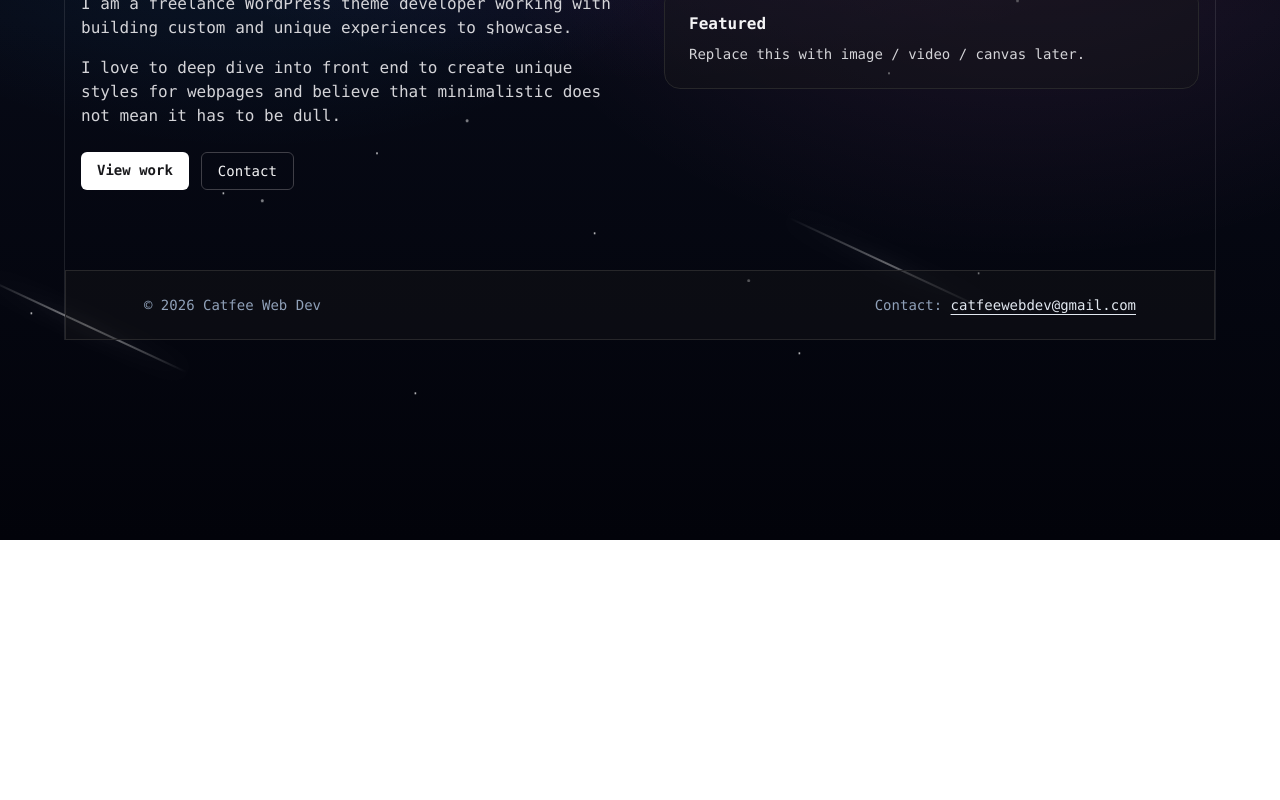
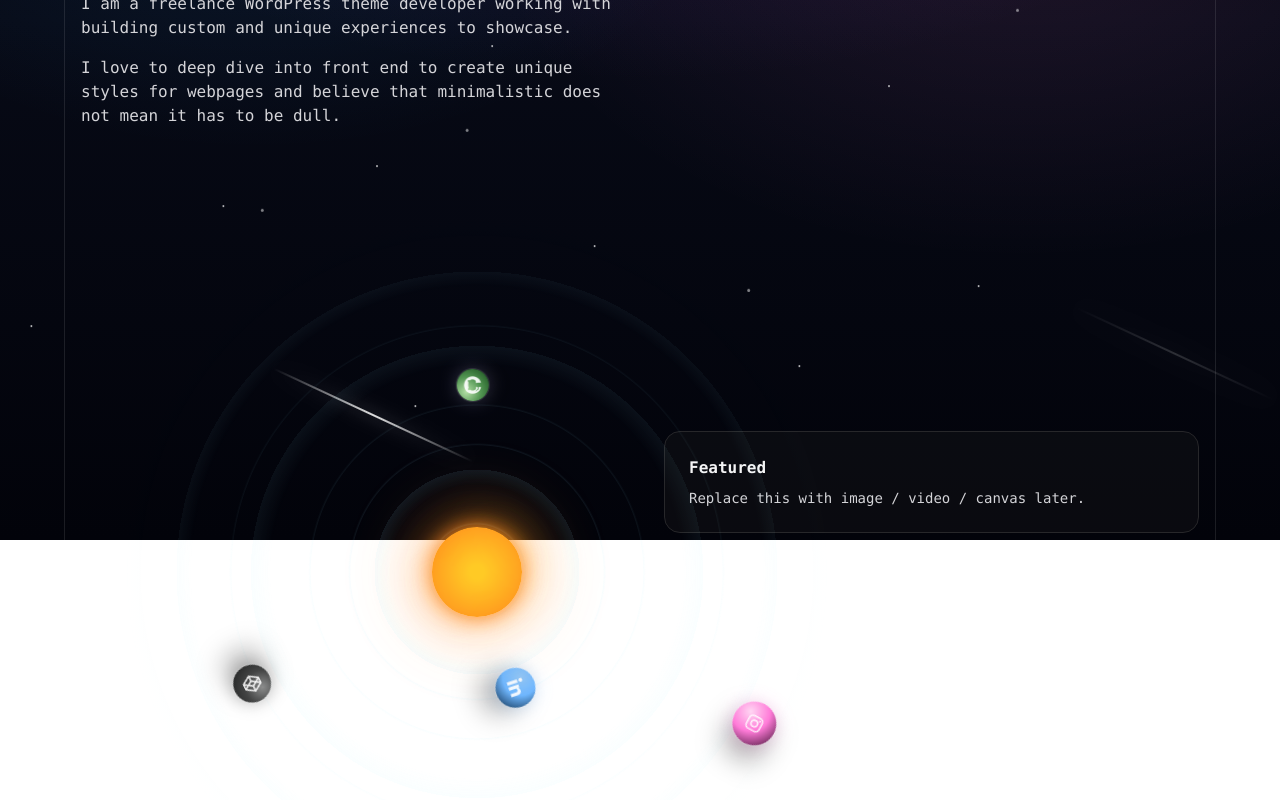
Before and after one commit to AnitaMjaow/portfolio, a React (Vite) app: page / in a window 1280 px wide. Shown: the part 260-1060 px from the top of the page. Before the commit the page ends 800 px from the top, so only its background shows below. Built offline with nearby package versions, Linux system fonts and the light colour scheme.

Commit message:
Add animated solar system with orbiting social icons

```diff
--- a/package.json
+++ b/package.json
@@ -10,6 +10,8 @@
     "preview": "vite preview"
   },
   "dependencies": {
+    "@fortawesome/free-brands-svg-icons": "^7.1.0",
+    "@fortawesome/react-fontawesome": "^3.1.1",
     "@tailwindcss/vite": "^4.1.18",
     "react": "^19.2.0",
     "react-dom": "^19.2.0",
--- /dev/null
+++ b/src/components/SolarSystem.jsx
@@ -0,0 +1,122 @@
+import { useEffect, useRef } from "react";
+import "../components/styles/solar-system.css";
+import { FontAwesomeIcon } from "@fortawesome/react-fontawesome";
+import {
+  faInstagram,
+  faGithub,
+  faCodepen,
+  faLinkedinIn,
+} from "@fortawesome/free-brands-svg-icons";
+
+
+
+export default function SolarSystem() {
+  const solarRef = useRef(null);
+
+  useEffect(() => {
+    const solar = solarRef.current;
+    if (!solar) return;
+
+    const planets = Array.from(solar.querySelectorAll(".p"));
+    if (!planets.length) return;
+
+    const layout = () => {
+      const { width, height } = solar.getBoundingClientRect();
+      const size = Math.min(width, height);
+
+      const inset = Math.round(size * 0.04); // matches .solar2::before inset: 4%
+      const outerPlanet = planets[0]; // IG outer in your config
+      const planetSize =
+        parseFloat(getComputedStyle(outerPlanet).width) || 44;
+
+      const maxR = Math.round(size / 2 - inset - planetSize / 2 - 6);
+
+      const radii = [
+        Math.round(maxR * 0.38),
+        Math.round(maxR * 0.58),
+        Math.round(maxR * 0.78),
+        Math.round(maxR * 0.98),
+      ];
+
+      const config = [
+        { r: radii[3], dur: 30, phase: 320 }, // IG outer
+        { r: radii[1], dur: 16, phase: 140 }, // GH inner-mid
+        { r: radii[2], dur: 22, phase: 60 },  // CodePen mid
+        { r: radii[0], dur: 12, phase: 260 }, // LinkedIn inner
+      ];
+
+      planets.forEach((p, i) => {
+        const c = config[i] || config[0];
+        p.style.setProperty("--r", `${c.r}px`);
+        p.style.setProperty("--dur", `${c.dur}s`);
+        p.style.setProperty("--phase", `${c.phase}deg`);
+      });
+    };
+
+    // run once after mount
+    layout();
+
+    // resize handler
+    const onResize = () => requestAnimationFrame(layout);
+    window.addEventListener("resize", onResize);
+
+    return () => window.removeEventListener("resize", onResize);
+  }, []);
+
+  return (
+    <section className="solar-wrap" aria-label="Social solar system">
+      <div className="solar2" id="solar2" ref={solarRef}>
+        <div className="sun" aria-hidden="true" />
+
+        <a
+        className="p p--ig"
+        href="https://instagram.com/YOUR"
+        target="_blank"
+        rel="noopener noreferrer"
+        aria-label="Instagram"
+        >
+        <span className="p__icon" aria-hidden="true">
+            <FontAwesomeIcon icon={faInstagram} />
+        </span>
+        </a>
+
+        <a
+        className="p p--gh"
+        href="https://github.com/YOUR"
+        target="_blank"
+        rel="noopener noreferrer"
+        aria-label="GitHub"
+        >
+        <span className="p__icon" aria-hidden="true">
+            <FontAwesomeIcon icon={faGithub} />
+        </span>
+        </a>
+
+
+        <a
+        className="p p--cp"
+        href="https://codepen.io/YOUR"
+        target="_blank"
+        rel="noopener noreferrer"
+        aria-label="CodePen"
+        >
+        <span className="p__icon" aria-hidden="true">
+            <FontAwesomeIcon icon={faCodepen} />
+        </span>
+        </a>
+
+        <a
+        className="p p--li"
+        href="https://linkedin.com/in/YOUR"
+        target="_blank"
+        rel="noopener noreferrer"
+        aria-label="LinkedIn"
+        >
+        <span className="p__icon" aria-hidden="true">
+            <FontAwesomeIcon icon={faLinkedinIn} />
+        </span>
+        </a>
+      </div>
+    </section>
+  );
+}
--- /dev/null
+++ b/src/components/styles/solar-system.css
@@ -0,0 +1,272 @@
+.solar-wrap{
+  display:grid;
+  place-items:center;
+  padding: clamp(24px, 5vw, 70px) 16px;
+}
+
+.solar2{
+  width: min(760px, 92vw);
+  aspect-ratio: 1 / 1;
+  position: relative;
+  display:grid;
+  place-items:center;
+  isolation:isolate;
+}
+
+/* draw multiple orbit rings */
+.solar2::before{
+  content:"";
+  position:absolute;
+  inset: 4%;
+  border-radius: 50%;
+  pointer-events:none;
+  z-index: 0;
+
+  /* many concentric circles */
+  background:
+    radial-gradient(circle, transparent 9.5%, rgba(160,240,255,.18) 9.7%, transparent 10.1%),
+    radial-gradient(circle, transparent 17.5%, rgba(160,240,255,.14) 20.7%, transparent 18.1%),
+    radial-gradient(circle, transparent 25.5%, rgba(160,240,255,.12) 25.7%, transparent 26.1%),
+    radial-gradient(circle, transparent 33.5%, rgba(160,240,255,.10) 33.7%, transparent 34.1%),
+    radial-gradient(circle, transparent 41.5%, rgba(160,240,255,.09) 45.7%, transparent 42.1%),
+    radial-gradient(circle, transparent 49.5%, rgba(160,240,255,.08) 49.7%, transparent 50.1%),
+    radial-gradient(circle, transparent 57.5%, rgba(160,240,255,.07) 60.7%, transparent 58.1%),
+    radial-gradient(circle, transparent 65.5%, rgba(160,240,255,.06) 89.7%, transparent 66.1%);
+  opacity: 0.60;
+  filter: drop-shadow(0 0 8px rgba(140,220,255,0.08));
+}
+
+/* Sun */
+.sun{
+  width: clamp(48px, 7vw, 92px);
+  height: clamp(48px, 7vw, 92px);
+  border-radius: 50%;
+  background: radial-gradient(circle, #ffbe17 10%, #ff7b17 100%);
+  border-radius: 50%;
+  box-shadow: 0 0 20px #ff7b17, 0 0 40px rgba(255, 123, 23, 0.4);
+  z-index: 3;
+  position: relative;
+}
+
+
+/* animated neon glow OUTSIDE the sun */
+.sun::before{
+  content: "";
+  position: absolute;
+  inset: -55%;              /* controls how far glow extends */
+  border-radius: 50%;
+  pointer-events: none;
+
+  /* corona colors */
+  background:
+    radial-gradient(circle,
+      rgba(255, 200, 70, 0.45) 0%,
+      rgba(255, 123, 23, 0.22) 45%,
+      transparent 70%
+    );
+
+  filter: blur(24px);
+  mix-blend-mode: screen;
+  opacity: 0.75;
+
+  animation: sun-corona-move 6.5s ease-in-out infinite;
+}
+
+/* optional: adds subtle “energy flicker” texture */
+.sun::after{
+  content: "";
+  position: absolute;
+  inset: -30%;
+  border-radius: 50%;
+  pointer-events: none;
+
+  background:
+    conic-gradient(
+      from 0deg,
+      transparent,
+      rgba(255, 190, 23, 0.18),
+      transparent,
+      rgba(255, 123, 23, 0.14),
+      transparent
+    );
+
+  filter: blur(18px);
+  opacity: 0.55;
+  mix-blend-mode: screen;
+
+  animation: sun-corona-spin 3s linear infinite;
+}
+
+@keyframes sun-corona-move{
+  0%, 100%{
+    transform: scale(1) translate(0, 0);
+    opacity: 0.65;
+  }
+  50%{
+    transform: scale(1.10) translate(2%, -2%);
+    opacity: 0.95;
+  }
+}
+
+@keyframes sun-corona-spin{
+  from{ transform: rotate(0deg); }
+  to{ transform: rotate(360deg); }
+}
+
+@media (prefers-reduced-motion: reduce){
+  .sun::before,
+  .sun::after{
+    animation: none !important;
+  }
+}
+
+/* Planets */
+.p{
+
+  --planet-light: rgba(255,255,255,0.9);
+  --planet-mid: rgba(255,255,255,0.35);
+  --planet-dark: rgba(0,0,0,0.65);
+  --planet-glow: rgba(160,240,255,0.25);
+
+
+
+  --r: 200px;         /* orbit radius (JS will set) */
+  --dur: 18s;         /* orbit speed */
+  --phase: 0deg;      /* start angle */
+  --size: 44px;       /* planet size */
+  --glow: rgba(160,240,255,.25);
+
+  position:absolute;
+  left:50%;
+  top:50%;
+  width: var(--size);
+  height: var(--size);
+  border-radius: 50%;
+  text-decoration:none;
+  outline:none;
+  z-index: 2;
+
+  animation: orbit2 var(--dur) linear infinite;
+}
+
+.p__icon{
+  position:absolute;
+  left:50%;
+  top:50%;
+  transform: translate(-50%,-50%);
+
+  font-size: clamp(12px, 1.6vw, 18px);
+  color: rgba(255,255,255,0.9);
+
+  line-height: 1;
+  display:grid;
+  place-items:center;
+
+  /* subtle depth */
+  text-shadow:
+    0 1px 2px rgba(0,0,0,0.45),
+    0 0 8px rgba(255,255,255,0.15);
+
+  pointer-events:none; /* click goes to planet */
+}
+
+
+
+@keyframes orbit2{
+  from{
+    transform: translate(-50%,-50%) rotate(var(--phase)) translateX(var(--r));
+  }
+  to{
+    transform: translate(-50%,-50%) rotate(calc(var(--phase) + 360deg)) translateX(var(--r));
+  }
+}
+
+/* planet body */
+.p::before{
+ content:"";
+  position:absolute;
+  inset:0;
+  border-radius:50%;
+  background: radial-gradient(
+    circle at 30% 30%,
+    var(--planet-light),
+    var(--planet-mid) 45%,
+    var(--planet-dark) 100%
+  );
+ box-shadow:
+    0 0 0 1px rgba(255,255,255,0.12),
+    0 0 18px var(--planet-glow),
+    0 16px 28px rgba(0,0,0,0.35);
+}
+
+
+
+/* icon centered */
+.p__icon{
+  position:absolute;
+  left:50%;
+  top:50%;
+  transform: translate(-50%,-50%);
+  opacity: 1;
+}
+
+/* Rings on some planets */
+.p__ring{
+  position:absolute;
+  inset: -8px;
+  border-radius: 50%;
+  background: none;
+  border: 1px solid color-mix(in srgb, var(--planet-mid), white 30%);
+  opacity: 0.3;
+  pointer-events:none;
+  box-shadow: 0 0 14px var(--planet-glow);
+}
+
+.ring--flat .p__ring{ transform: rotate(18deg) scaleY(0.65); }
+.ring--tilt-vertical .p__ring{ transform: rotate(90deg) scaleY(0.55); }
+
+
+/* planet sizes (responsive with clamp) */
+.p--ig{ --size: clamp(26px, 3.8vw, 44px); }
+.p--gh{ --size: clamp(18px, 2.6vw, 32px); }
+.p--cp{ --size: clamp(22px, 3.2vw, 38px); }
+.p--li{ --size: clamp(24px, 3.4vw, 40px); }
+
+/* Brand-ish planet colors */
+.p--ig{
+  --planet-light: #ffd6f3;
+  --planet-mid: #ff7bd8;
+  --planet-dark: #3a0c2e;
+  --planet-glow: rgba(255,120,220,0.25);
+}
+
+.p--gh{
+  --planet-light: #b4e0a6;
+  --planet-mid: #539653;
+  --planet-dark: #124717;
+  --planet-glow: rgba(200,200,255,0.25);
+}
+
+.p--cp{
+  --planet-light: #8c8d8d;
+  --planet-mid: #434444;
+  --planet-dark: #1c1d1d;
+  --planet-glow: rgba(0, 0, 0, 0.25);
+}
+
+.p--li{
+  --planet-light: #91c5f5;
+  --planet-mid: #6fb7ff;
+  --planet-dark: #082744;
+  --planet-glow: rgba(100,170,255,0.25);
+}
+
+
+/* hover glow */
+.p:hover{ filter: drop-shadow(0 0 40px rgba(190,120,255,0.8)); }
+.p:focus-visible{ filter: drop-shadow(0 0 22px rgba(120,220,255,0.6)); }
+
+/* reduced motion */
+@media (prefers-reduced-motion: reduce){
+  .p{ animation: none !important; }
+}
--- a/src/pages/Home.jsx
+++ b/src/pages/Home.jsx
@@ -1,3 +1,4 @@
+import SolarSystem from "../components/SolarSystem";
 export default function Home() {
   return (
     <section className="mx-auto max-w-6xl px-4 py-20">
@@ -20,6 +21,8 @@ export default function Home() {
             I love to deep dive into front end to create unique styles for webpages and believe that
             minimalistic does not mean it has to be dull.
           </p>
+
+          <SolarSystem />
 
 
           <div className="mt-6 flex gap-3">
```
Also changed, not shown: 1 other file (tests, documents, lock files or other folders).
